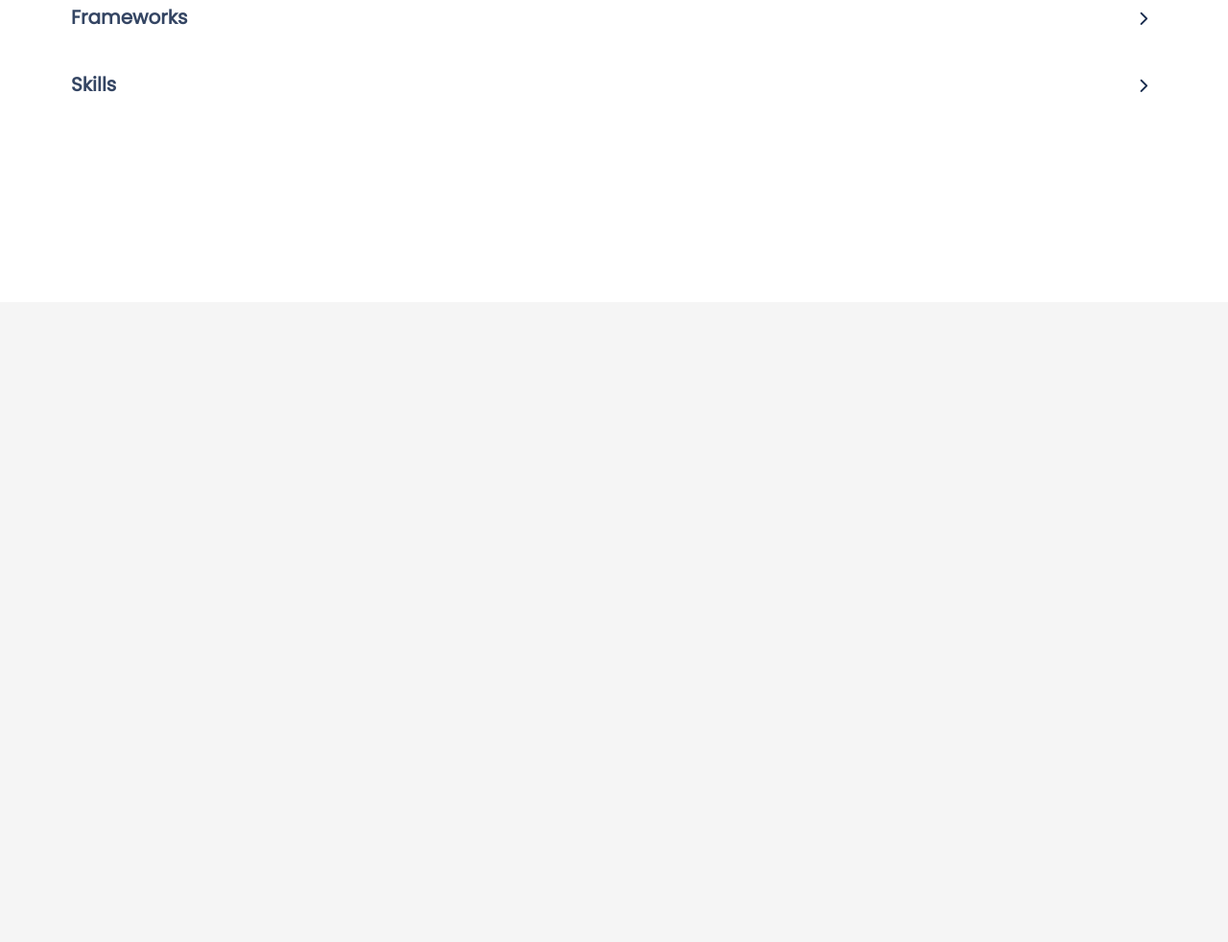
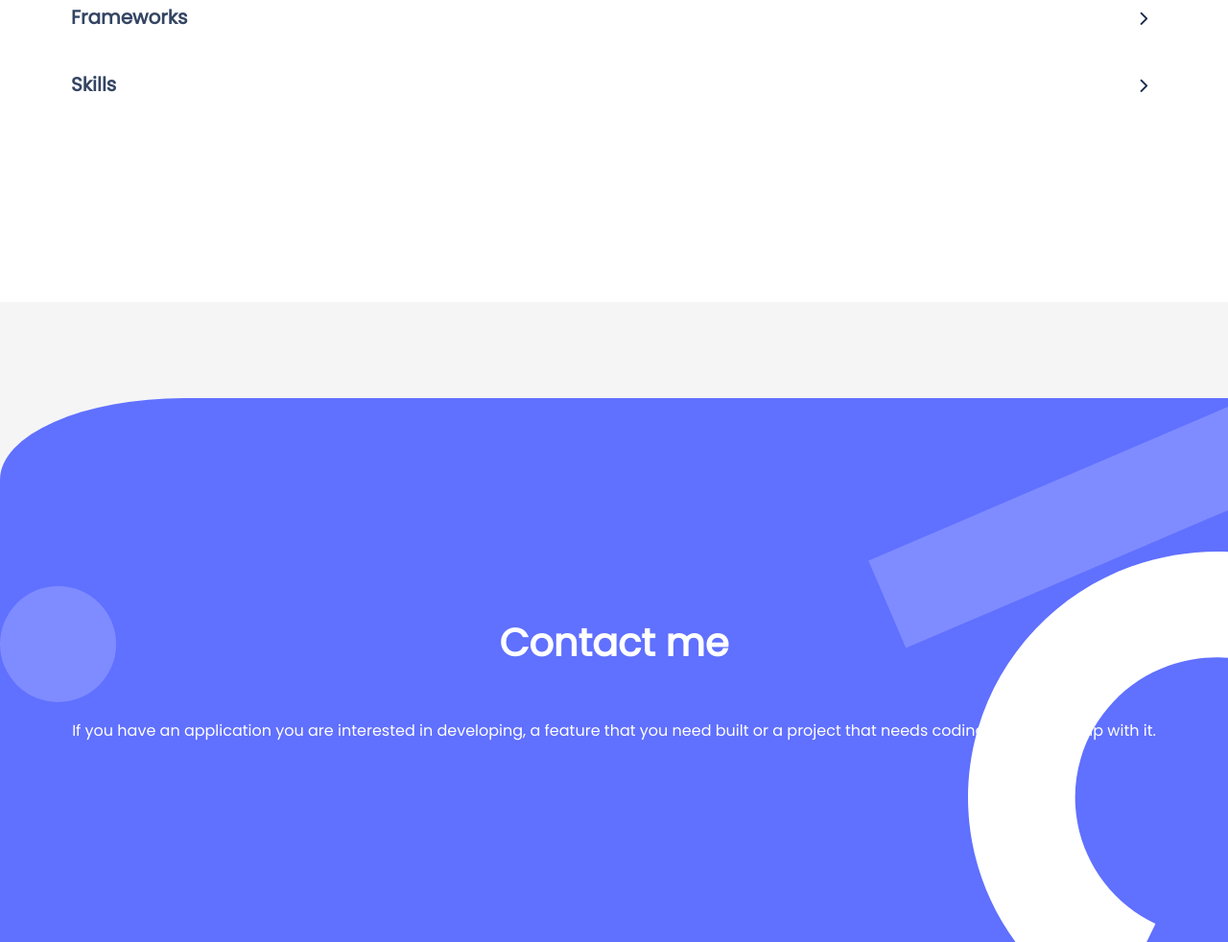
Before and after one commit to awais-amjed/Portfolio, a plain HTML site: page index.html in a window 1280 px wide. Shown: the part 7286-8268 px from the top of the page at 96% size. Before the commit the page ends 7601 px from the top, so only its background shows below. Drawn offline with Linux system fonts and the light colour scheme.

Commit message:
Add the Contact Section

```diff
--- a/css/styles.css
+++ b/css/styles.css
@@ -200,6 +200,25 @@ li img {
   margin-right: 15px;
 }
 
+.contact-form {
+  border-top-left-radius: 15%;
+  background-color: #6070ff;
+  margin-top: 100px;
+  padding: 15% 5% 15%;
+  display: flex;
+  flex-direction: column;
+  align-items: center;
+  background-image: url(../images/contact-form-background.svg);
+  background-repeat: no-repeat;
+  background-size: cover;
+}
+
+.contact-form h1,
+.contact-form p {
+  color: white;
+  text-align: center;
+}
+
 .heading-color { color: #172b4d; }
 
 .project-details-color { color: #7a869a; }
--- a/index.html
+++ b/index.html
@@ -143,5 +143,10 @@
             <i class="fas fa-chevron-right fa-xs"></i>
         </div>
     </section>
+
+    <section class="contact-form">
+        <h1 class="headline-text">Contact me</h1>
+        <p>If you have an application you are interested in developing, a feature that you need built or a project that needs coding. I’d love to help with it.</p>
+    </section>
 </body>
 </html>
```
Also changed, not shown: images/contact-form-background.svg (added).
